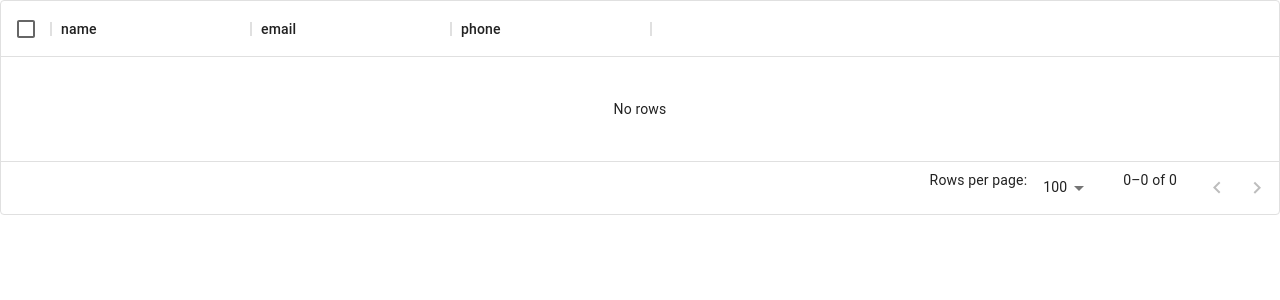
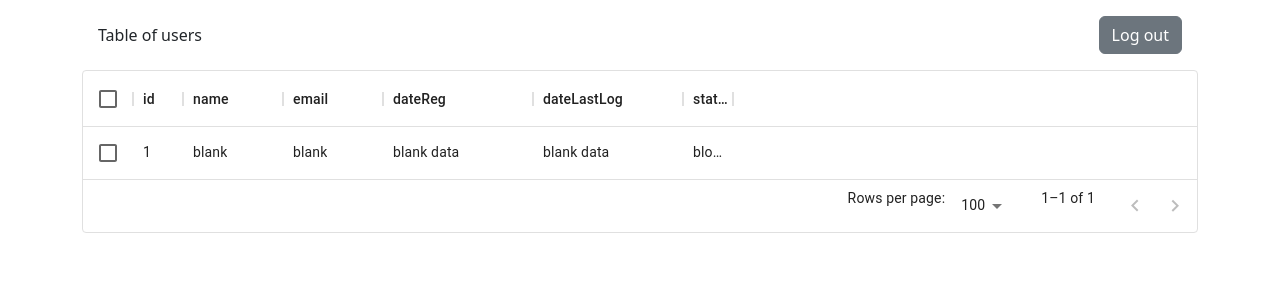
Before and after one commit to elsuppo/auth-ilearn, a React (Create React App) app in the folder client/: page /users in a window 1280 px wide. Shown: the top 300 px of the page. Built offline with nearby package versions, Linux system fonts and the light colour scheme; no server answers.

Commit message:
feat: implement log out

```diff
--- a/client/src/pages/Users.jsx
+++ b/client/src/pages/Users.jsx
@@ -1,46 +1,41 @@
-import React, {useState, useEffect} from 'react';
 import { DataGrid } from '@mui/x-data-grid';
+import { useNavigate } from 'react-router-dom';
 
 const cols = [
-  {field: 'name', headerName: 'name', width: 200},
-  {field: 'email', headerName: 'email', width: 200},
-  {field: 'phone', headerName: 'phone', width: 200},
+  {field: 'id', headerName: 'id', width: 50},
+  {field: 'name', headerName: 'name', width: 100},
+  {field: 'email', headerName: 'email', width: 100},
+  {field: 'dateReg', headerName: 'dateReg', width: 150},
+  {field: 'dateLastLog', headerName: 'dateLastLog', width: 150},
+  {field: 'status', headerName: 'status', width: 50},
 ];
 
+const rows = [
+  {id: 1, name: 'blank', email: 'blank', dateReg: 'blank data', dateLastLog: 'blank data', status: 'block'}
+]
+
+
 const Users = () => {
+  const navigate = useNavigate();
 
-  const [users, setUsers] = useState([]);
-
-  const fetchData = async () => {
-    try {
-      const res = await fetch('https://jsonplaceholder.typicode.com/users');
-      const data = await res.json();
-      setUsers(data);
-      console.log(data);
-    } catch (e) {
-      console.log(e);
-    }
+  const logOut = () => {
+    navigate('/login');
   }
 
-  useEffect(() => {
-    fetchData();
-  }, []);
+  return (
+    <div className="container-md d-flex justify-content-center flex-column" style={{width: "100%"}}>
+      <div className="d-flex justify-content-between align-items-center p-3">
+        <p className="m-0">Table of users</p>
+        <button
+          className="btn btn-secondary m-0"
+          onClick={logOut}
+        >Log out</button>
+      </div>
 
-  const rowData = users?.map(user => {
-    return {
-      name: user?.name,
-      email: user?.email,
-      phone: user?.phone,
-      id: user?.id
-    }
-  })
-
-  return (
-    <div style={{width: "100%"}}>
       <DataGrid
         checkboxSelection
         autoHeight
-        rows={rowData}
+        rows={rows}
         columns={cols}
       />
     </div>
```
